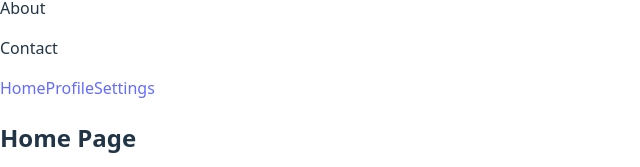
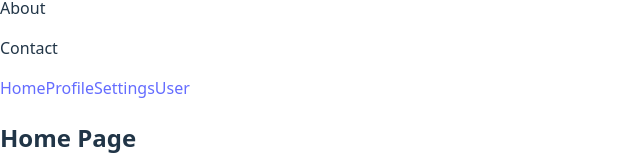
Before and after one commit to Randilwelikala/React-Todo-app, a React (Vite) app: page / in a window 1280 px wide. Shown: the part 1061-1228 px from the top of the page, without its empty margins (0-640 px from the left). Built offline with nearby package versions, Linux system fonts and the light colour scheme.

Commit message:
fixed errors and finished learning API connecting

```diff
--- a/src/App.jsx
+++ b/src/App.jsx
@@ -9,6 +9,7 @@ import { Routes, Route, Link } from "react-router-dom";
 import Home from'./pages/home';
 import Profile from'./pages/profile';
 import Settings from'./pages/settings';
+import User from './pages/user';
 
 
 function App(){
@@ -62,12 +63,16 @@ function App(){
           <Link to="/">Home</Link>
           <Link to="/profile">Profile</Link>
           <Link to="/settings">Settings</Link>
+
+          <Link to="/user">User</Link>
         </nav>
 
         <Routes>
           <Route path="/" element={<Home/>}/>
           <Route path="/profile" element={<Profile/>}/>
           <Route path="/settings" element={<Settings/>}/>
+
+          <Route path="/user" element={<User />} />
         </Routes>
 
 
```
Also changed, not shown: src/pages/user.jsx (renamed from src/components/user.jsx).
